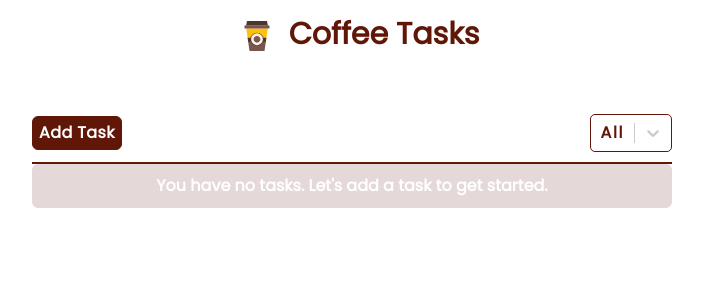
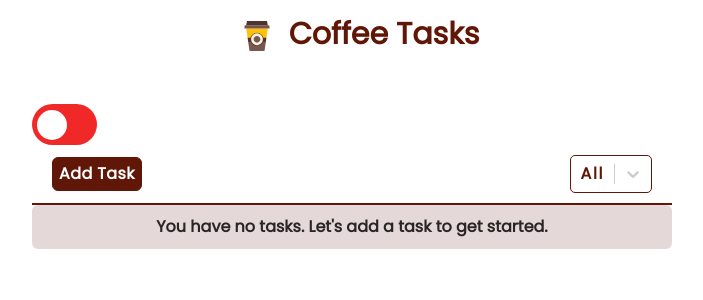
Before and after one commit to SauveJeanLuc/coffee-tasks, a React (Vite) app: page / in a window 1280 px wide. Shown: the top 300 px of the page, without its empty margins (288-991 px from the left). Built offline with nearby package versions, Linux system fonts and the light colour scheme.

Commit message:
dark mode added

```diff
--- a/src/App.jsx
+++ b/src/App.jsx
@@ -1,14 +1,23 @@
 import Header from './components/Header';
 import ToDoContainer from './components/ToDoContainer';
+import React from 'react';
+import '../src/dark.css';
 
 function App() {
+  const [darkToggle, setDarkToggle] = React.useState(false);
   return (
-    <>
-      <Header />
-      <div className='w-[95%] flex flex-col m-auto mt-12 bg-white rounded-md md:w-[80%] lg:w-1/2'>
-        <ToDoContainer />
+    <div className={`${darkToggle && 'dark'}`}>
+      <div className={`h-[100vh] dark:bg-slate-700`}>
+        <Header />
+        <div className='w-[95%] flex flex-col m-auto mt-12 bg-white dark:bg-slate-700 rounded-md md:w-[80%] lg:w-1/2'>
+          <label className='toggleDarkBtn'>
+            <input type='checkbox' onClick={() => setDarkToggle(!darkToggle)} />
+            <span className='slideBtnTg round'></span>
+          </label>
+          <ToDoContainer />
+        </div>
       </div>
-    </>
+    </div>
   );
 }
 
--- a/src/components/Header.jsx
+++ b/src/components/Header.jsx
@@ -2,9 +2,11 @@ import coffeelogo from '../assets/coffee-to-go.svg';
 
 export default function Header() {
   return (
-    <div className='flex justify-center my-4'>
+    <div className='flex justify-center my-4 dark:bg-slate-700'>
       <img src={coffeelogo} className='w-10 mx-3' alt='logo' />
-      <span className='text-coffeeDark text-3xl font-extrabold'>Coffee Tasks</span>
+      <span className='text-coffeeDark text-3xl font-extrabold dark:text-orange-400'>
+        Coffee Tasks
+      </span>
     </div>
   );
 }
--- a/src/components/Nav.jsx
+++ b/src/components/Nav.jsx
@@ -17,13 +17,13 @@ export default function Nav({ setTodos, setFilter }) {
   };
 
   return (
-    <div className='flex justify-between py-2.5 border-b-2 border-coffeeDark'>
+    <div className='flex justify-between px-5 py-2.5 border-b-2 border-coffeeDark'>
       <PopUp visible={popUpvisible} trigger={setPopUpvisible} setTodos={setTodos} />
 
       <div className='w-[100%] flex justify-between align-middle'>
         <Button
           clickHandler={handlePopUpOpen}
-          className='mt-[2px] mr-3 text-[8px] sm:text-[10px] lg:text-[16px]'
+          className='mt-[2px] mr-3 dark:bg-stone-800 dark:border-none text-[8px] sm:text-[10px] lg:text-[16px]'
           title='Add Task'
         />
         <SelectButton
--- a/src/components/PopUp.jsx
+++ b/src/components/PopUp.jsx
@@ -67,7 +67,7 @@ export default function PopUp({ trigger, todos, setTodos, visible, editTodo }) {
   const addTask = (e) => {
     e.preventDefault();
     if (currentTask === '') setError('Please enter the title!');
-    else if(currentTask.trim().length == 0) setError('Please enter a non empty title!');
+    else if (currentTask.trim().length == 0) setError('Please enter a non empty title!');
     else {
       const newTodo = {
         title: currentTask,
--- a/src/components/ToDoContainer.jsx
+++ b/src/components/ToDoContainer.jsx
@@ -3,6 +3,7 @@ import Nav from './Nav';
 import PopUp from './PopUp';
 import DeletionDialog from './DeletionDialog';
 import Todo from './Todo';
+import '../dark.css';
 
 export default function ToDoContainer() {
   const [popUpvisible, setPopUpvisible] = useState(false);
@@ -103,9 +104,9 @@ export default function ToDoContainer() {
   return (
     <>
       <Nav setTodos={setTodos} setFilter={setFilter} />
-      <div className='bg-coffeePrimaryLight py-1 text-center rounded-md md:py-2.5 md:px-2'>
+      <div className='bg-coffeePrimaryLight dark:bg-orange-900 py-1 text-center rounded-md md:py-2.5 md:px-2'>
         {!todos?.length ? (
-          <span className='text-white font-semibold'>
+          <span className='text-stone-800 dark:text-stone-200 font-semibold'>
             You have no tasks. Let&#39;s add a task to get started.
           </span>
         ) : (
--- a/src/components/atomic/SelectButton.jsx
+++ b/src/components/atomic/SelectButton.jsx
@@ -40,7 +40,7 @@ export default function SelectButton({ onChange, options, defaultValue, width })
   };
 
   return (
-    <>
+    <div>
       <div className={`text-white text-xs font-semibold font-poppins tracking-widest sm:text-base`}>
         <Select
           onChange={onChange}
@@ -50,7 +50,7 @@ export default function SelectButton({ onChange, options, defaultValue, width })
           styles={customStyles}
         />
       </div>
-    </>
+    </div>
   );
 }
 
--- /dev/null
+++ b/src/dark.css
@@ -0,0 +1,52 @@
+@import url('index.css');
+
+.toggleDarkBtn {
+  position: relative;
+  display: inline-block;
+  width: 65px;
+  height: 41px;
+}
+.toggleDarkBtn input {
+  opacity: 0;
+  width: 0;
+  height: 0;
+}
+.slideBtnTg {
+  position: absolute;
+  cursor: pointer;
+  top: 0;
+  left: 0;
+  right: 0;
+  bottom: 0;
+  background-color: rgb(241, 40, 40);
+  -webkit-transition: 0.5s;
+  transition: 0.5s;
+}
+.slideBtnTg:before {
+  position: absolute;
+  content: '';
+  height: 30px;
+  width: 30px;
+  left: 5px;
+  bottom: 5px;
+  -webkit-transition: 0.5s;
+  transition: 0.5s;
+  background-color: white;
+}
+input:checked + .slideBtnTg {
+  background-color: #1d1e1f;
+}
+input:focus + .slideBtnTg {
+  box-shadow: 0 0 1px #2196f3;
+}
+input:checked + .slideBtnTg:before {
+  -webkit-transform: translateX(26px);
+  -ms-transform: translateX(26px);
+  transform: translateX(26px);
+}
+.slideBtnTg.round {
+  border-radius: 34px;
+}
+.slideBtnTg.round:before {
+  border-radius: 50%;
+}
```
Also changed, not shown: 1 other file (tests, documents, lock files or other folders).
